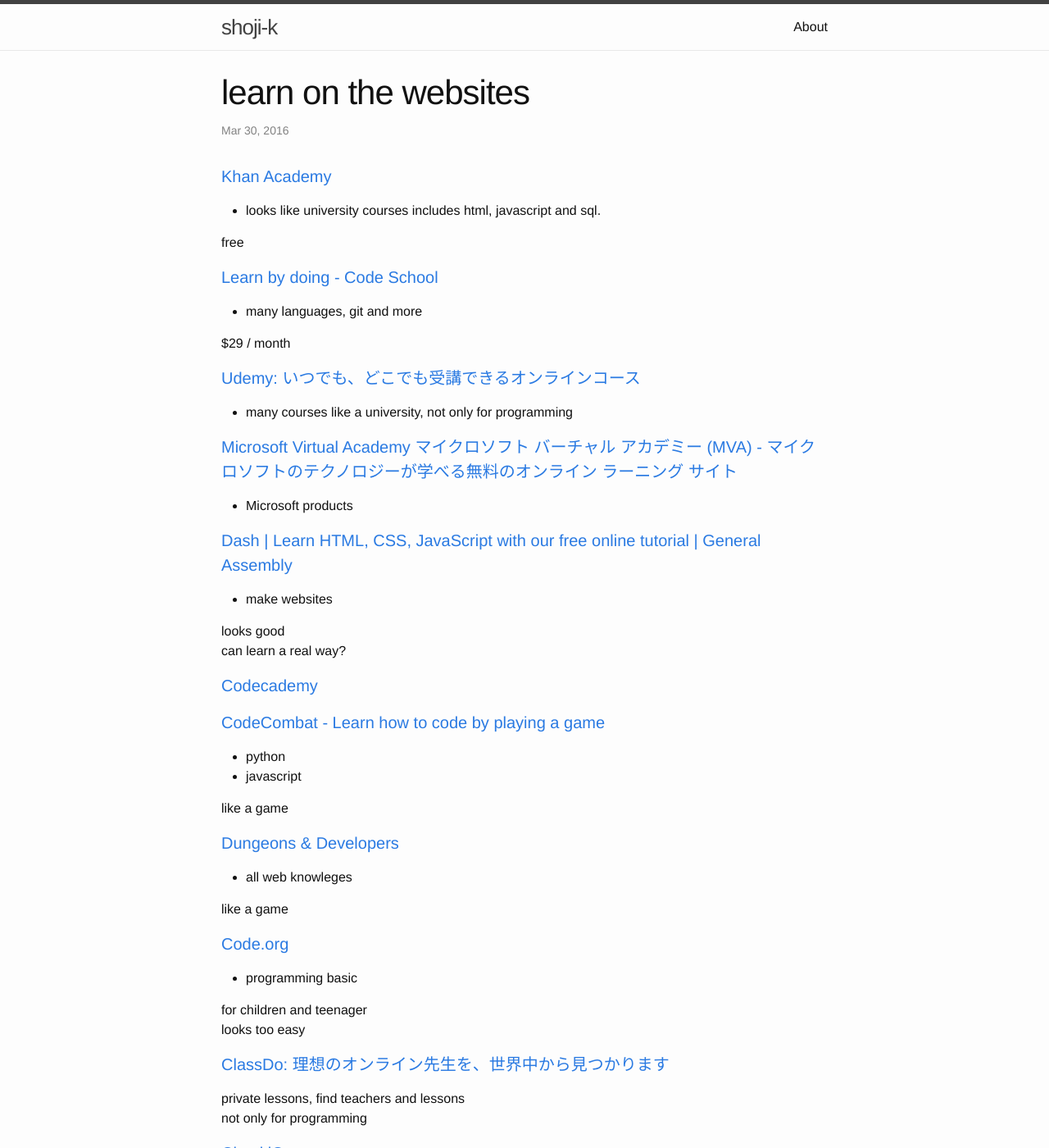
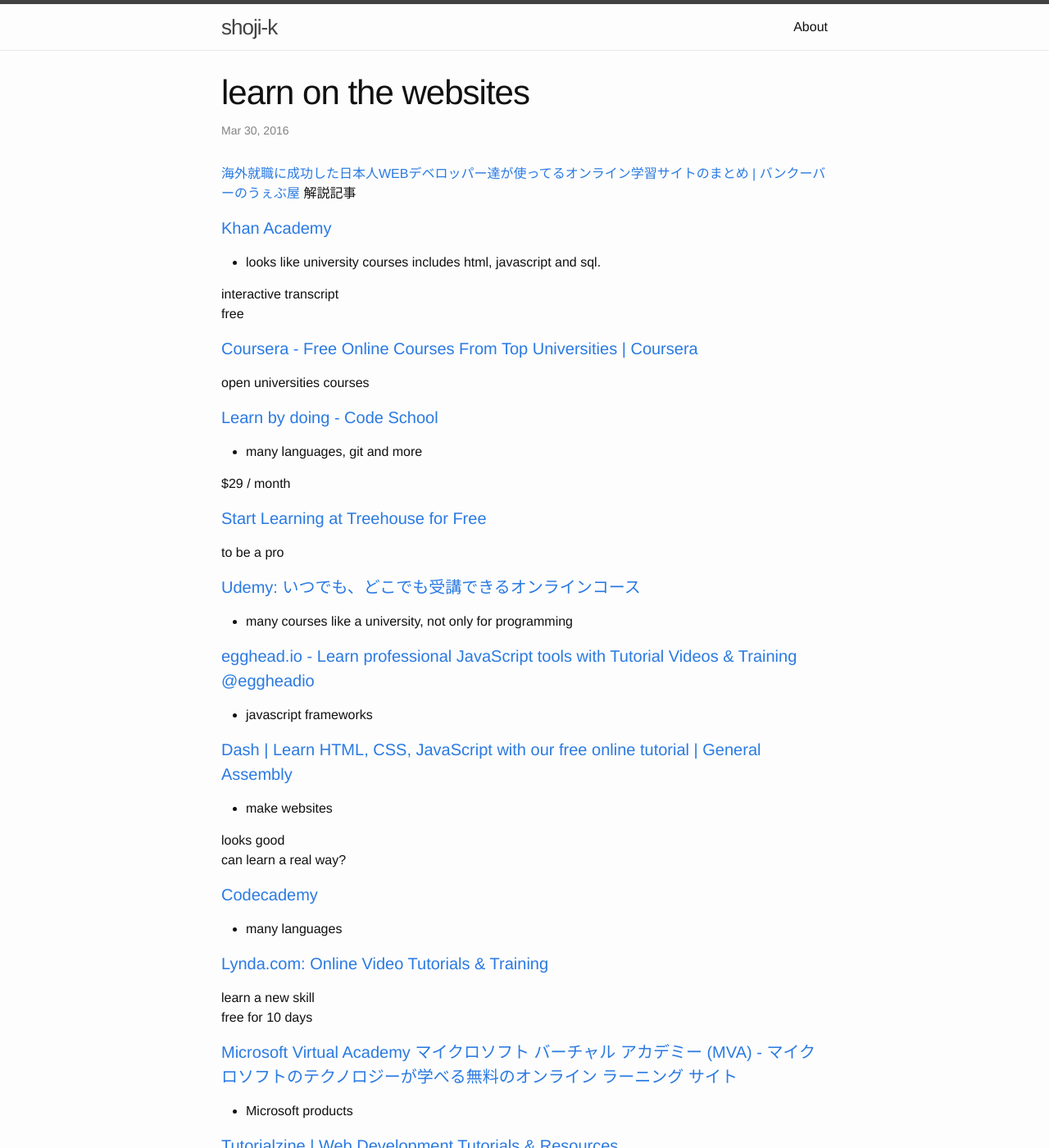
Before and after one commit to shoji-k/shoji-k.github.com, a Jekyll site: the page built from _posts/2016-03-30-learn_on_web.markdown, in a window 1280 px wide and 1400 px high. Shown: the whole window at 82% size. Built offline with Jekyll 4.4.1, drawn with Linux system fonts in a browser that asks for light colours; some of the changed text lies outside the part shown.

Commit message:
update the learn on web post

```diff
--- a/_posts/2016-03-30-learn_on_web.markdown
+++ b/_posts/2016-03-30-learn_on_web.markdown
@@ -5,21 +5,32 @@ date:   2016-03-30 17:00:00 +0900
 categories: learn
 ---
 
+[海外就職に成功した日本人WEBデベロッパー達が使ってるオンライン学習サイトのまとめ | バンクーバーのうぇぶ屋](http://webya.opdsgn.com/introduceweb/tutorial-website-for-japanese-web-developers/)
+解説記事
+
 #### [Khan Academy](https://www.khanacademy.org/)
 - looks like university courses includes html, javascript and sql.
 
+interactive transcript
 free
+
+#### [Coursera - Free Online Courses From Top Universities | Coursera](https://www.coursera.org/)
+
+open universities courses
 
 #### [Learn by doing - Code School](https://www.codeschool.com/)
 - many languages, git and more
 
 $29 / month
 
+#### [Start Learning at Treehouse for Free](https://teamtreehouse.com/)
+to be a pro
+
 #### [Udemy: いつでも、どこでも受講できるオンラインコース](https://www.udemy.com/jp/)
 - many courses like a university, not only for programming
 
-#### [Microsoft Virtual Academy マイクロソフト バーチャル アカデミー (MVA) - マイクロソフトのテクノロジーが学べる無料のオンライン ラーニング サイト](https://mva.microsoft.com/)
-- Microsoft products
+#### [egghead.io - Learn professional JavaScript tools with Tutorial Videos & Training @eggheadio](https://egghead.io/)
+- javascript frameworks
 
 #### [Dash | Learn HTML, CSS, JavaScript with our free online tutorial | General Assembly](https://dash.generalassemb.ly/)
 - make websites
@@ -28,6 +39,17 @@ looks good
 can learn a real way?
 
 #### [Codecademy](https://www.codecademy.com/learn)
+- many languages
+
+#### [Lynda.com: Online Video Tutorials & Training](http://www.lynda.com/nmhpexp4)
+learn a new skill
+free for 10 days
+
+#### [Microsoft Virtual Academy マイクロソフト バーチャル アカデミー (MVA) - マイクロソフトのテクノロジーが学べる無料のオンライン ラーニング サイト](https://mva.microsoft.com/)
+- Microsoft products
+
+#### [Tutorialzine | Web Development Tutorials & Resources](http://tutorialzine.com/)
+many tutorials
 
 #### [CodeCombat - Learn how to code by playing a game](http://codecombat.com/)
 - python
@@ -55,6 +77,12 @@ not only for programming
 
 503 error on 2016-03-30
 
+## screen casts or videos
+
+#### [DevFreeCasts](http://devfreecasts.org/)
+
+#### [Channel 9: Microsoft 製品 & サービス作成者による開発者向けのビデオ](https://channel9.msdn.com/)
+
 ## code challenges
 
 #### [CodeEval - Coding Challenges for the World's Best Developers](https://www.codeeval.com/)
@@ -69,6 +97,21 @@ can get paid
 #### [ドットインストール - 3分動画でマスターする初心者向けプログラミング学習サイト](http://dotinstall.com/)
 動画で学べる
 
+#### [3分動画と練習問題で学ぶプログラミング学習サービス「paiza動画ラーニング」 | ITプログラマー・エンジニア転職のpaiza](https://paiza.jp/works)
+- python
+- ruby
+- php
+
+#### [Progate | プログラミングの入門なら基礎から学べるProgate (プロゲート)](https://prog-8.com/)
+- html css
+- javascript
+- jQuery
+- ruby
+- ruby on rails
+- php
+
+基礎だけ無料
+
 #### [無料動画のオンライン学習サイト - schoo（スクー）WEB-campus](https://schoo.jp/)
 授業を受けるスタイル
 プログラムに特化してない
@@ -79,6 +122,9 @@ can get paid
 - はじめてのJavascript
 
   コンテンツが少ない
+
+#### [シラバス(Cyllabus) - キュレーション型 eラーニングシステム](https://cyllabus.jp/)
+全部やるとウェブサイトが作れる
 
 #### [ミニツク - Rubyのe-ラーニング研修システム](http://www.minituku.net/)
 - ruby
@@ -94,6 +140,9 @@ can get paid
 #### [code.9leap.net](http://code.9leap.net/)
 - enchant.js, html and javascript
 
+#### [gacco The Japan MOOC | 無料で学べるオンライン大学講座「gacco」（ガッコ）](http://gacco.org/index.html)
+大学みたい
+
 #### [無料学習アプリShareWis（シェアウィズ）](https://share-wis.com/)
 リニューアルされてアプリだけになった
 Android版が2016/03/30時点でない
```
